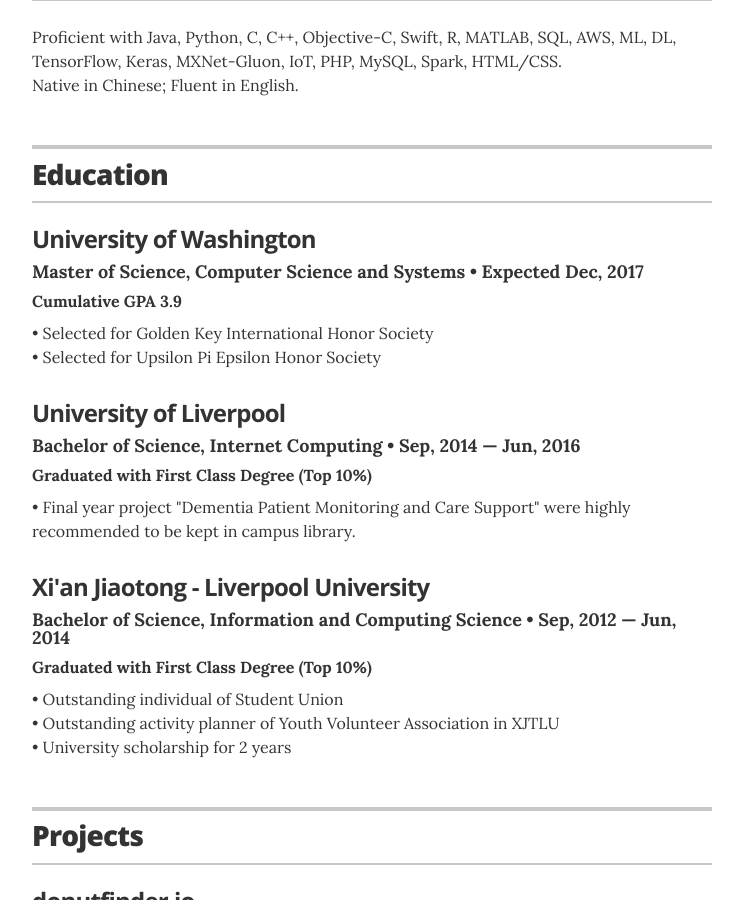
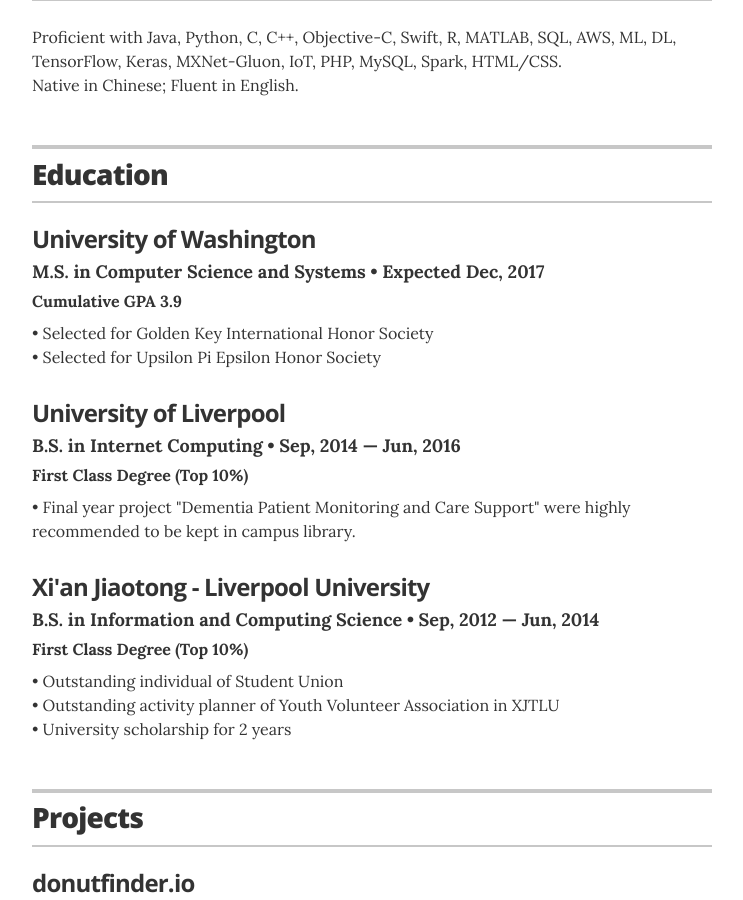
Before and after one commit to Yuyang105/Yuyang105.github.io, a Jekyll site: the page built from index.html, in a window 1280 px wide and 900 px high, scrolled down 604 px. Shown: the whole window, without its empty margins (268-1011 px from the left). Built offline with Jekyll 4.4.1, drawn with Linux system fonts in a browser that asks for light colours.

Commit message:
Update education.yml

```diff
--- a/_data/education.yml
+++ b/_data/education.yml
@@ -1,20 +1,20 @@
 # UW
-- degree: Master of Science, Computer Science and Systems
+- degree: M.S. in Computer Science and Systems
   uni: University of Washington
   year: Expected Dec, 2017
   awards: Cumulative GPA 3.9
   summary: •  Selected for Golden Key International Honor Society <br /> •  Selected for Upsilon Pi Epsilon Honor Society
 
 # UoL
-- degree: Bachelor of Science, Internet Computing
+- degree: B.S. in Internet Computing
   uni: University of Liverpool
   year: Sep, 2014 &mdash; Jun, 2016
-  awards: Graduated with First Class Degree (Top 10%)
+  awards: First Class Degree (Top 10%)
   summary: •  Final year project "Dementia Patient Monitoring and Care Support" were highly recommended to be kept in campus library.
 
 # XJTLU
-- degree: Bachelor of Science, Information and Computing Science
+- degree: B.S. in Information and Computing Science
   uni: Xi'an Jiaotong - Liverpool University
   year: Sep, 2012 &mdash; Jun, 2014
-  awards: Graduated with First Class Degree (Top 10%)
+  awards: First Class Degree (Top 10%)
   summary: •  Outstanding individual of Student Union <br /> •  Outstanding activity planner of Youth Volunteer Association in XJTLU <br /> •  University scholarship for 2 years
```
